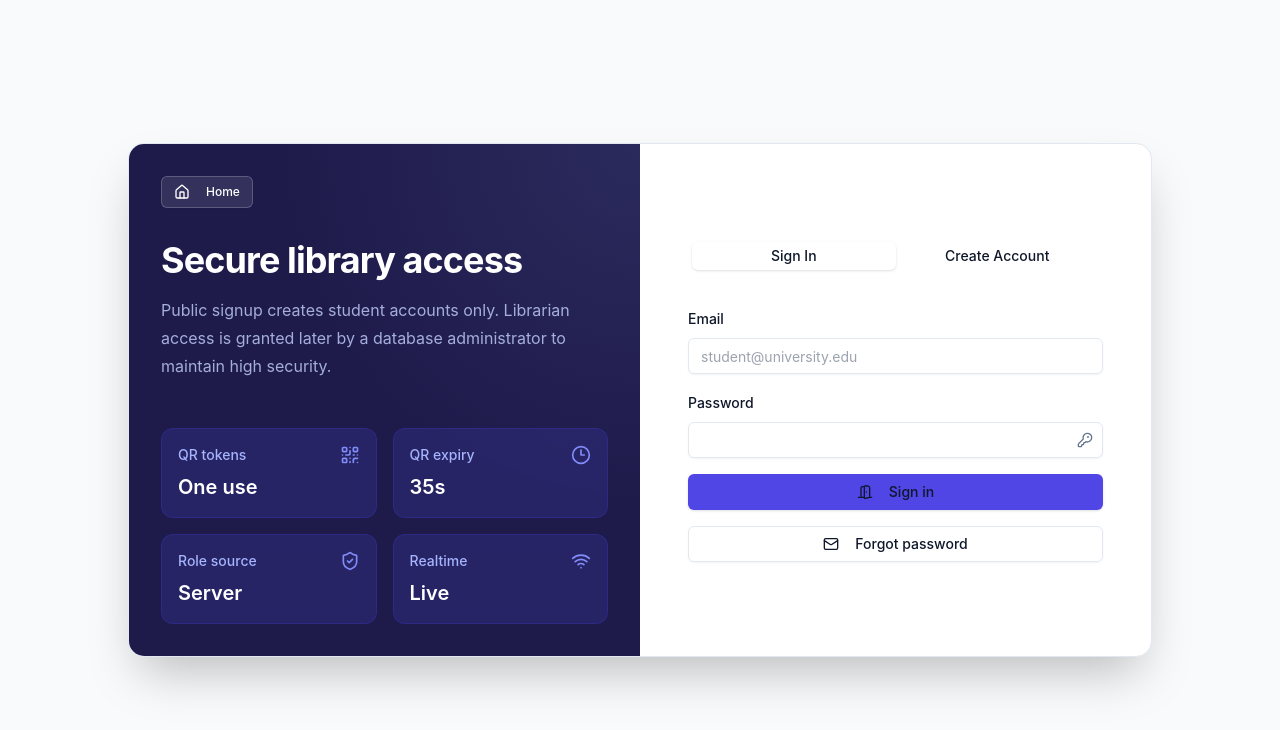
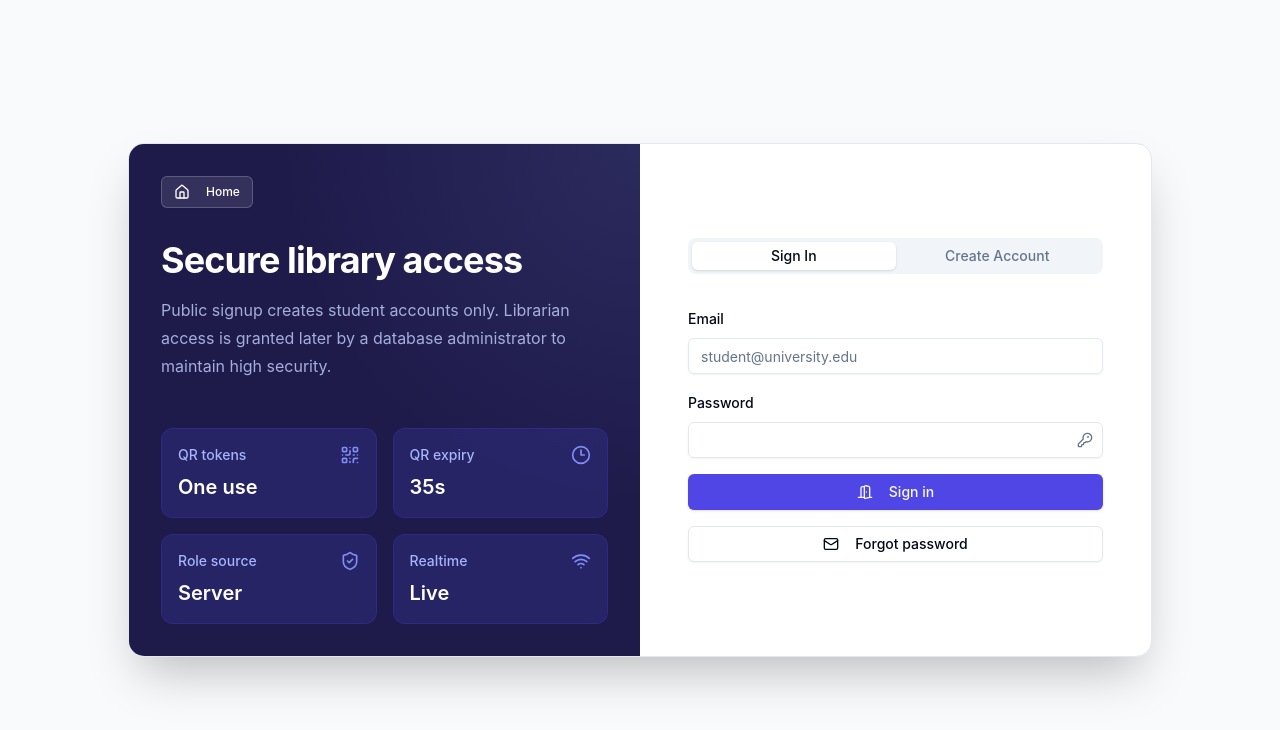
Before and after one commit to mandar271205/DESK-GUARD-WEB-FORGE-, a React (Vite) app: page /auth in a window 1280 px wide. Shown: the top 730 px of the page. Built offline with nearby package versions, Linux system fonts and the light colour scheme; no server answers.

Commit message:
fix: Limit QR generation to staff, show scanner to students; config tailwind colors to resolve theme text merging

```diff
--- a/package.json
+++ b/package.json
@@ -41,7 +41,8 @@
     "react-router-dom": "^7.17.0",
     "recharts": "^3.5.1",
     "sonner": "^2.0.7",
-    "tailwind-merge": "^3.6.0"
+    "tailwind-merge": "^3.6.0",
+    "tailwindcss-animate": "^1.0.7"
   },
   "devDependencies": {
     "@types/cors": "^2.8.19",
--- a/src/index.css
+++ b/src/index.css
@@ -68,10 +68,10 @@
 
 @layer base {
   * {
-    @apply border-slate-200;
+    @apply border-border;
   }
   body {
-    @apply bg-slate-50 text-slate-900;
+    @apply bg-background text-foreground;
     font-family: Inter, ui-sans-serif, system-ui, sans-serif;
   }
 }
--- a/src/pages/MapView.tsx
+++ b/src/pages/MapView.tsx
@@ -237,17 +237,19 @@
                 </div>
               </div>
 
-              {!isStaff && (
               <div className="space-y-3 pt-4 border-t border-slate-100">
+                {isStaff && (
                   <Button
                     className="w-full bg-indigo-600 hover:bg-indigo-700 shadow-sm"
-                    disabled={!canGenerateDeskQr}
-                    onClick={() => navigate(`/display/${qrDisplayId}`)}
+                    disabled={!canGenerateDeskQr || !qrDisplayId}
+                    onClick={() => qrDisplayId && navigate(`/display/${qrDisplayId}`)}
                   >
                     <QrCode className="mr-2 h-4 w-4" />
                     {activeDesk ? "Active desk already claimed" : selectedDesk.status === "free" ? "Generate QR display" : "Desk not free"}
                   </Button>
+                )}
 
+                {!isStaff && (
                   <Button
                     variant="outline"
                     className="w-full"
@@ -257,6 +259,7 @@
                     <ScanLine className="mr-2 h-4 w-4" />
                     {scannerOpen ? "Close scanner" : "Camera scan"}
                   </Button>
+                )}
 
                 {activeDesk && (
                   <div className="mt-2 rounded-lg border border-amber-200 bg-amber-50 px-3 py-2 text-xs text-amber-800 text-center">
@@ -270,7 +273,6 @@
                   </div>
                 )}
               </div>
-              )}
             </CardContent>
           )}
         </Card>
--- a/tailwind.config.js
+++ b/tailwind.config.js
@@ -1,15 +1,76 @@
+import tailwindcssAnimate from "tailwindcss-animate";
+
 /** @type {import('tailwindcss').Config} */
 export default {
+  darkMode: ["class"],
   content: ["./index.html", "./src/**/*.{ts,tsx}"],
   theme: {
+    container: {
+      center: true,
+      padding: "2rem",
+      screens: {
+        "2xl": "1400px",
+      },
+    },
     extend: {
-      fontFamily: {
-        sans: ["Inter", "ui-sans-serif", "system-ui", "sans-serif"]
+      colors: {
+        border: "hsl(var(--border))",
+        input: "hsl(var(--input))",
+        ring: "hsl(var(--ring))",
+        background: "hsl(var(--background))",
+        foreground: "hsl(var(--foreground))",
+        primary: {
+          DEFAULT: "hsl(var(--primary))",
+          foreground: "hsl(var(--primary-foreground))",
+        },
+        secondary: {
+          DEFAULT: "hsl(var(--secondary))",
+          foreground: "hsl(var(--secondary-foreground))",
+        },
+        destructive: {
+          DEFAULT: "hsl(var(--destructive))",
+          foreground: "hsl(var(--destructive-foreground))",
+        },
+        muted: {
+          DEFAULT: "hsl(var(--muted))",
+          foreground: "hsl(var(--muted-foreground))",
+        },
+        accent: {
+          DEFAULT: "hsl(var(--accent))",
+          foreground: "hsl(var(--accent-foreground))",
+        },
+        popover: {
+          DEFAULT: "hsl(var(--popover))",
+          foreground: "hsl(var(--popover-foreground))",
+        },
+        card: {
+          DEFAULT: "hsl(var(--card))",
+          foreground: "hsl(var(--card-foreground))",
+        },
+      },
+      borderRadius: {
+        lg: "var(--radius)",
+        md: "calc(var(--radius) - 2px)",
+        sm: "calc(var(--radius) - 4px)",
+      },
+      keyframes: {
+        "accordion-down": {
+          from: { height: "0" },
+          to: { height: "var(--radix-accordion-content-height)" },
+        },
+        "accordion-up": {
+          from: { height: "var(--radix-accordion-content-height)" },
+          to: { height: "0" },
+        },
+      },
+      animation: {
+        "accordion-down": "accordion-down 0.2s ease-out",
+        "accordion-up": "accordion-up 0.2s ease-out",
       },
       boxShadow: {
         soft: "0 18px 60px rgba(15, 23, 42, 0.10)"
       }
-    }
+    },
   },
-  plugins: []
+  plugins: [tailwindcssAnimate]
 };
```
Also changed, not shown: 1 other file (tests, documents, lock files or other folders). Lines whose indentation alone changed are shown as unchanged.
